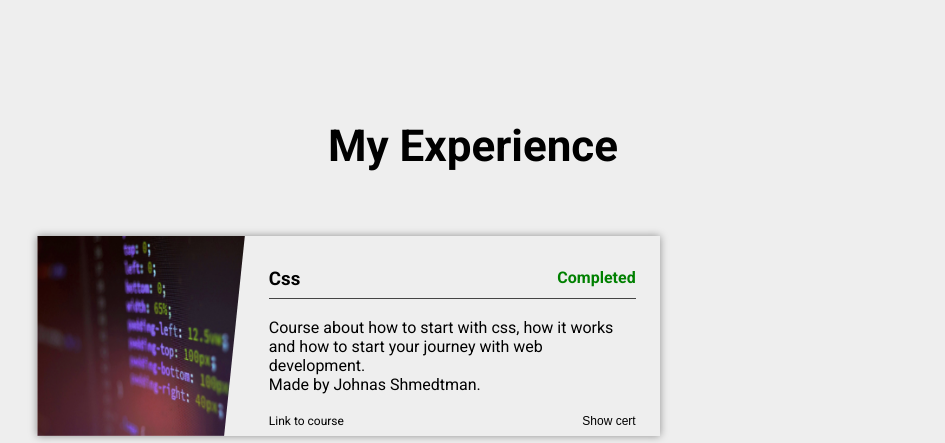
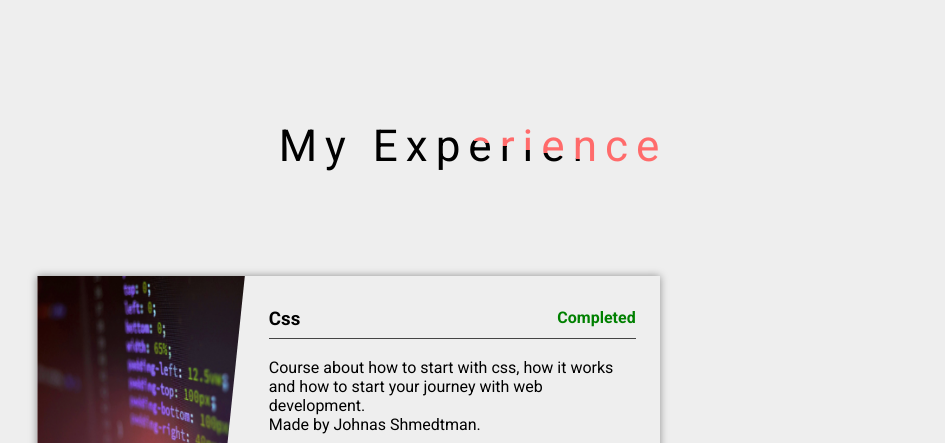
Before and after one commit to RockooAC/Portfolio, a website: page index.html in a window 1280 px wide. Shown: the part 840-1283 px from the top of the page, without its empty margins (167-1112 px from the left). Drawn offline with Linux system fonts and the light colour scheme.

Commit message:
changed sections headers

```diff
--- a/sass/pages/_home.scss
+++ b/sass/pages/_home.scss
@@ -19,11 +19,24 @@
   }
 }
 
-.cert__heading {
+.cert__heading,
+.projects__heading {
   grid-column: 1/-1;
   font-size: 5.5rem;
   justify-self: center;
+  letter-spacing: 1rem;
+  font-weight: 100;
+  padding-bottom: 5rem;
+  color: transparent;
+  background-image: linear-gradient(
+    10deg,
+    $color-black 0%,
+    $color-black 66%,
+    $main-orange 66%
+  );
+  -webkit-background-clip: text;
 }
+
 /////////////////////////////////////
 // SECTION Projects
 /// //////////////////////////////////
@@ -57,12 +70,6 @@
   @media only screen and (max-width: $mini-screen) {
     padding: 5rem 3rem 10rem;
   }
-}
-
-.projects__heading {
-  grid-column: 1/-1;
-  font-size: 5.5rem;
-  justify-self: center;
 }
 
 /////////////////////////////////////
```
Also changed, not shown: css/style.css.
